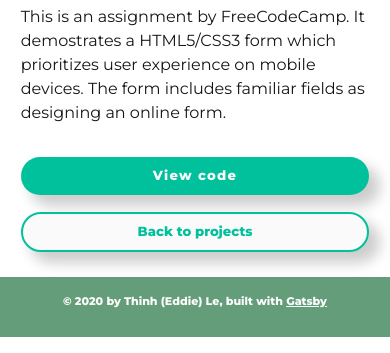
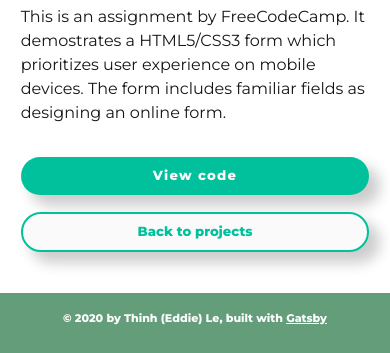
Before and after one commit to ghedd/my-portfolio, a Gatsby site: page /project-01/ in a window 390 px wide. Shown: the part 653-1006 px from the top of the page. Built offline with nearby package versions, Linux system fonts and the light colour scheme; Gatsby itself is replaced by a stand-in of ours.

Commit message:
fixed project page style (x2)

```diff
--- a/src/style/custom-style.css
+++ b/src/style/custom-style.css
@@ -810,7 +810,7 @@ header:hover {
 /* responsive layout */
 @media only screen and (max-width: 958px) {
   .project {
-    min-height: 90vh;
+    min-height: 97vh;
     gap: 1.5rem 0;
     grid-template-areas:
       "img"
@@ -826,7 +826,7 @@ header:hover {
   .project__navigation-wrapper {
     padding-left: 0 !important;
     padding-top: 0.5rem;
-    padding-bottom: 0.5rem;
+    padding-bottom: 1.5rem;
     align-items: center !important;
   }
   .project__description p {
```
